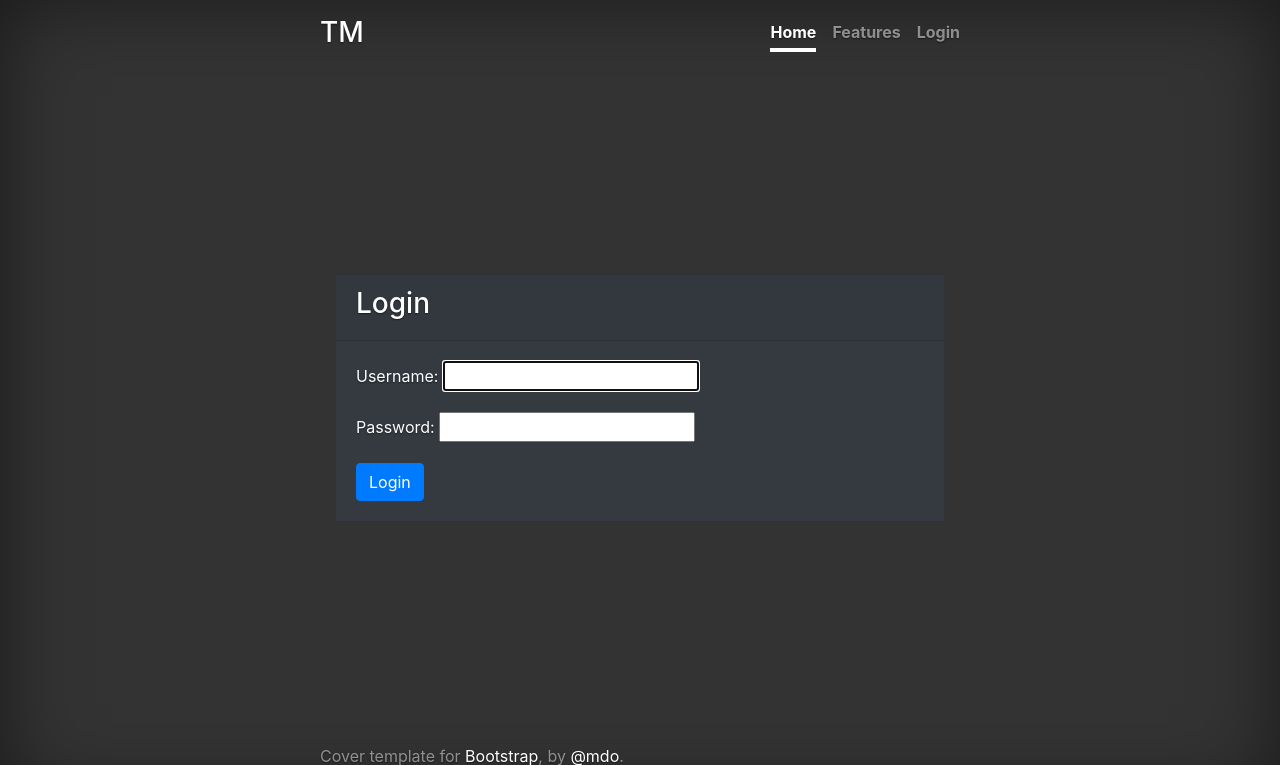
After one commit to altvec/python-project-lvl4, a Django app: page /login/ in a window 1280 px wide. The commit adds this page. Shown: the top 765 px of the page. Run offline with Django 3.2, Linux system fonts and the light colour scheme; some libraries are stand-ins or nearby versions.

Commit message:
Added login/logout functionality

```diff
--- a/config/settings.py
+++ b/config/settings.py
@@ -150,3 +150,6 @@ ROLLBAR = {
     'environment': 'development' if DEBUG else 'production',
     'root': BASE_DIR,
 }
+
+LOGIN_REDIRECT_URL = 'tasks-home'
+LOGOUT_REDIRECT_URL = 'tasks-home'
--- a/config/urls.py
+++ b/config/urls.py
@@ -17,9 +17,20 @@ Including another URLconf
 """
 
 from django.contrib import admin
+from django.contrib.auth import views as auth_views
 from django.urls import include, path
 
 urlpatterns = [
     path('admin/', admin.site.urls),
     path('', include('tasks.urls')),
+    path(
+        'login/',
+        auth_views.LoginView.as_view(template_name='login.html'),
+        name='login',
+    ),
+    path(
+        'logout/',
+        auth_views.LogoutView.as_view(template_name='logout.html'),
+        name='logout',
+    ),
 ]
--- a/templates/components/navigation.html
+++ b/templates/components/navigation.html
@@ -1,4 +1,9 @@
 <nav class="nav nav-masthead justify-content-center">
     <a class="nav-link active" href="{% url 'tasks-home' %}">Home</a>
     <a class="nav-link" href="#">Features</a>
+    {% if user.is_authenticated %}
+    <a class="nav-link" href="{% url 'logout' %}">Logout</a>
+    {% else %}
+    <a class="nav-link" href="{% url 'login' %}">Login</a>
+    {% endif %}
 </nav>
--- /dev/null
+++ b/templates/login.html
@@ -0,0 +1,18 @@
+{% extends 'layout.html' %}
+
+{% block content %}
+<div class="container">
+  <div class="card bg-dark">
+    <div class="card-header">
+      <h3>Login</h3>
+    </div>
+    <div class="card-body">
+      <form class="form" method="post">
+        {% csrf_token %}
+        {{ form.as_p }}
+        <button class="btn btn-primary" type="submit">Login</button>
+      </form>
+    </div>
+  </div>
+</div>
+{% endblock %}
--- /dev/null
+++ b/templates/logout.html
@@ -0,0 +1,5 @@
+{% extends 'layout.html' %}
+
+{% block content %}
+<h1>You have been logged out.</h1>
+{% endblock %}
```
